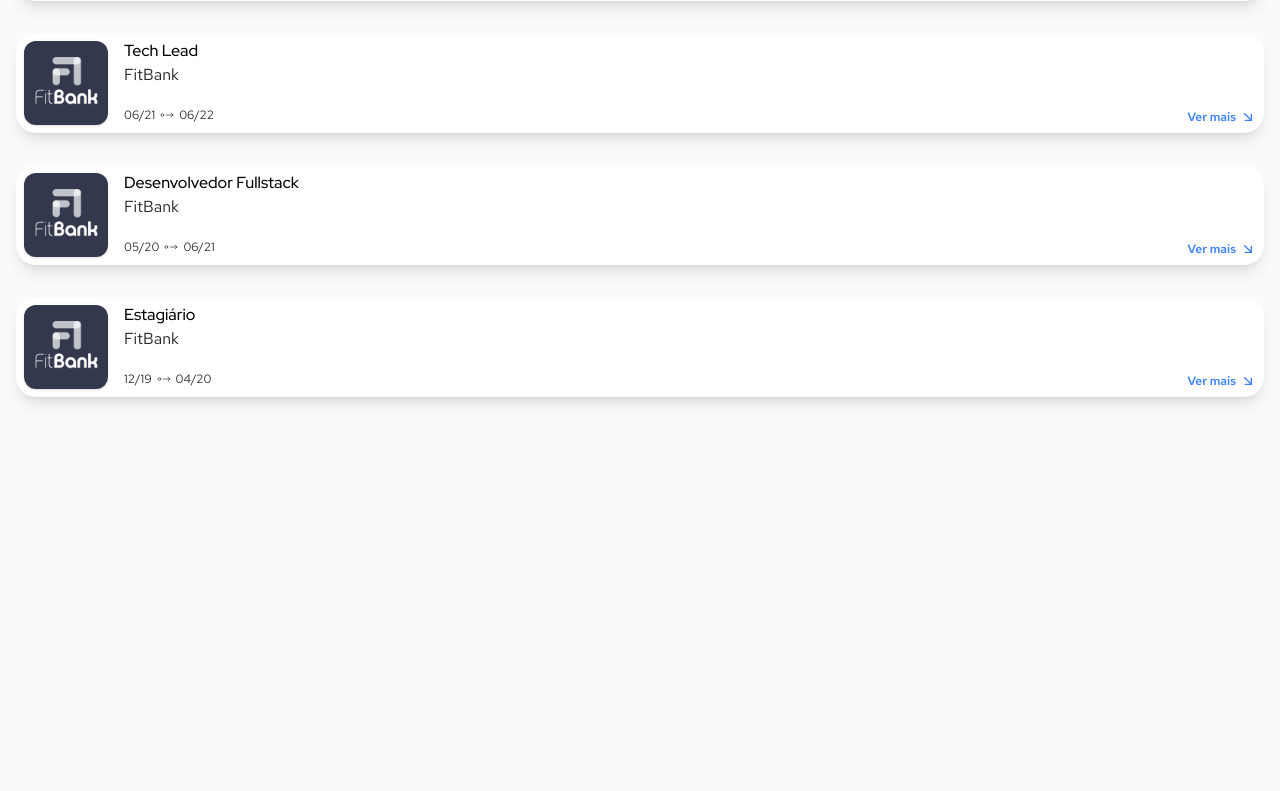
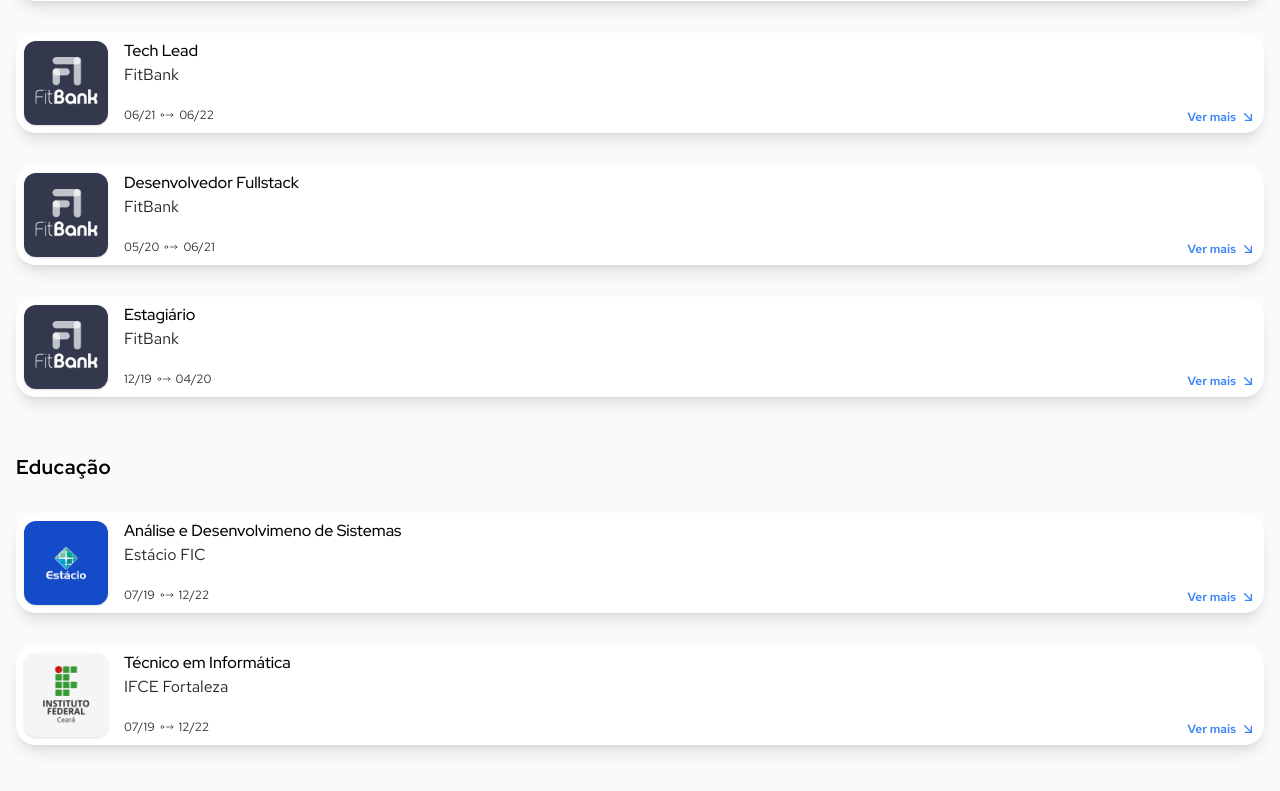
Before and after one commit to ikaro-souza/portfolio, a Next.js app: page / in a window 1280 px wide. Shown: the part 887-1678 px from the top of the page. Before the commit the page ends 1316 px from the top, so only its background shows below. Built offline with nearby package versions, Linux system fonts and the light colour scheme.

Commit message:
feat: adds education history

```diff
--- a/src/app/page.tsx
+++ b/src/app/page.tsx
@@ -20,7 +20,7 @@ import { SocialItem } from "~/components/social-item";
 
 export default function Page() {
     return (
-        <main className="flex flex-col gap-14 p-4 pb-8">
+        <main className="flex flex-col gap-14 p-4 pb-14">
             <header className="flex flex-col gap-6 text-center">
                 <h1 className="font-display text-3xl font-bold tracking-wide">
                     Opa, tudo bom?
@@ -181,6 +181,45 @@ export default function Page() {
                     </SectionCardBody>
                 </SectionCard>
             </Section>
+            <Section>
+                <SectionTitle>Educação</SectionTitle>
+                <SectionCard>
+                    <SectionCardImage
+                        alt="Estácio FIC"
+                        src="/logos/estacio-logo.png"
+                    />
+                    <SectionCardBody>
+                        <SectionCardTitle>
+                            Análise e Desenvolvimeno de Sistemas
+                        </SectionCardTitle>
+                        <SectionCardText>Estácio FIC</SectionCardText>
+                        <SectionCardFooter>
+                            <SectionCardDateRange
+                                startDate={new Date(2019, 6)}
+                                endDate={new Date(2022, 11)}
+                            />
+                        </SectionCardFooter>
+                    </SectionCardBody>
+                </SectionCard>
+                <SectionCard>
+                    <SectionCardImage
+                        alt="IFCE Fortaleza"
+                        src="/logos/ifce-logo.png"
+                    />
+                    <SectionCardBody>
+                        <SectionCardTitle>
+                            Técnico em Informática
+                        </SectionCardTitle>
+                        <SectionCardText>IFCE Fortaleza</SectionCardText>
+                        <SectionCardFooter>
+                            <SectionCardDateRange
+                                startDate={new Date(2019, 6)}
+                                endDate={new Date(2022, 11)}
+                            />
+                        </SectionCardFooter>
+                    </SectionCardBody>
+                </SectionCard>
+            </Section>
         </main>
     );
 }
--- a/src/components/section-card.tsx
+++ b/src/components/section-card.tsx
@@ -42,7 +42,7 @@ export function SectionCardImage({ alt, src }: SectionCardImageProps) {
         <div className="p-2">
             <Image
                 alt={alt}
-                className="rounded-xl bg-neutral-100 object-cover object-center shadow dark:bg-neutral-900"
+                className="aspect-square rounded-xl bg-neutral-100 object-contain object-center shadow dark:bg-neutral-900"
                 height={84}
                 src={src}
                 width={84}
```
